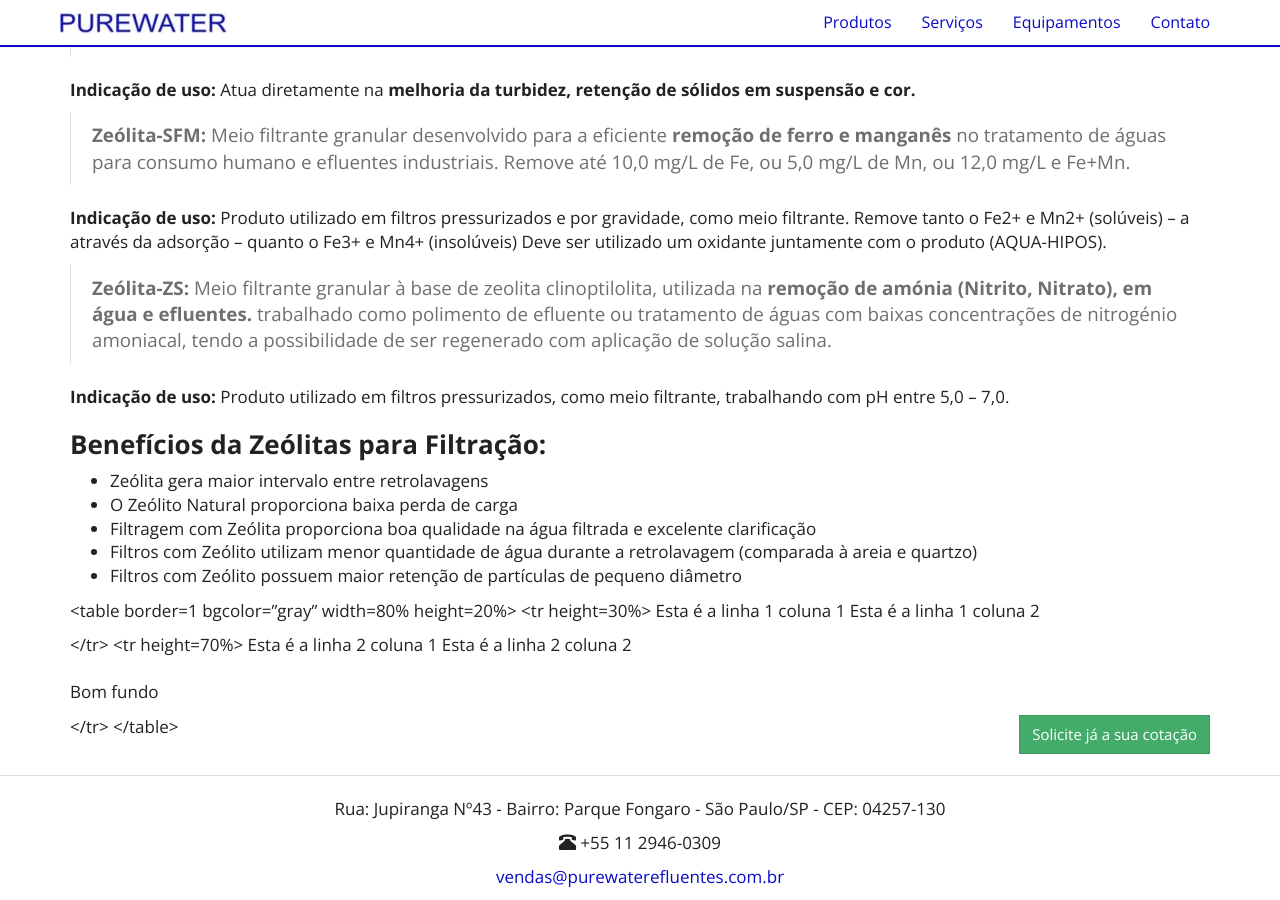
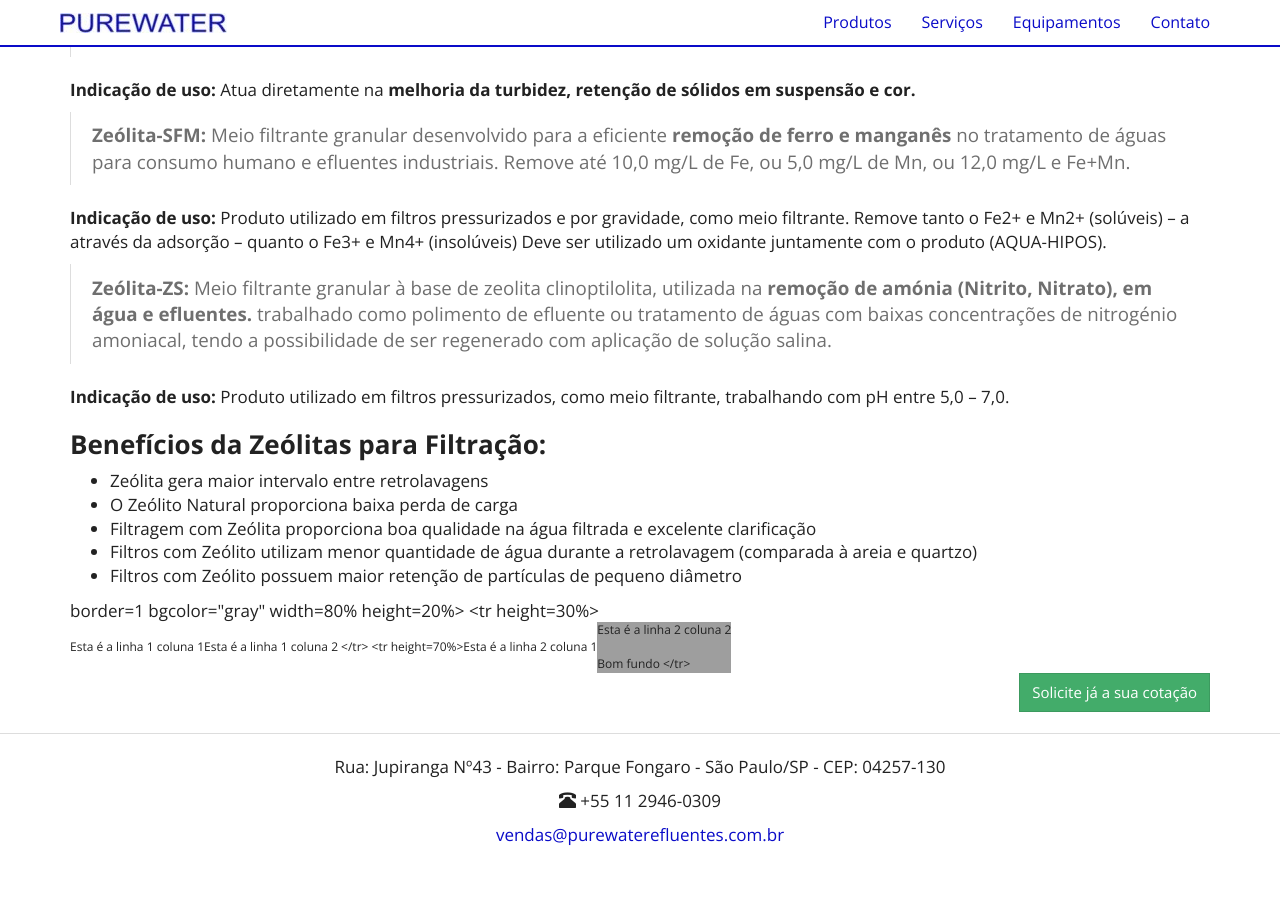
Before and after one commit to purewaterefluentes/purewaterefluentes.github.io, a Jekyll site: the page built from produtos/zeolita-para-filtro-de-agua.md, in a window 1280 px wide and 900 px high, scrolled down 611 px. Built offline with Jekyll 4.4.1, drawn with Linux system fonts in a browser that asks for light colours; nearby versions of some CDN libraries; library files that are not in the unit come from our copies; after the commit the page ends 1469 px from its top, so only the background shows below that; grey boxes are pictures that could not be loaded.

Commit message:
Update zeolita-para-filtro-de-agua.md

```diff
--- a/produtos/zeolita-para-filtro-de-agua.md
+++ b/produtos/zeolita-para-filtro-de-agua.md
@@ -36,7 +36,8 @@
 + Filtros com Zeólito utilizam menor quantidade de água durante a retrolavagem (comparada à areia e quartzo)
 + Filtros com Zeólito possuem maior retenção de partículas de pequeno diâmetro
 
-<table border=1 bgcolor="gray" width=80% height=20%>
+
+<table> border=1 bgcolor="gray" width=80% height=20%>
 <tr height=30%>
 <td>
 Esta é a linha 1 coluna 1
```
